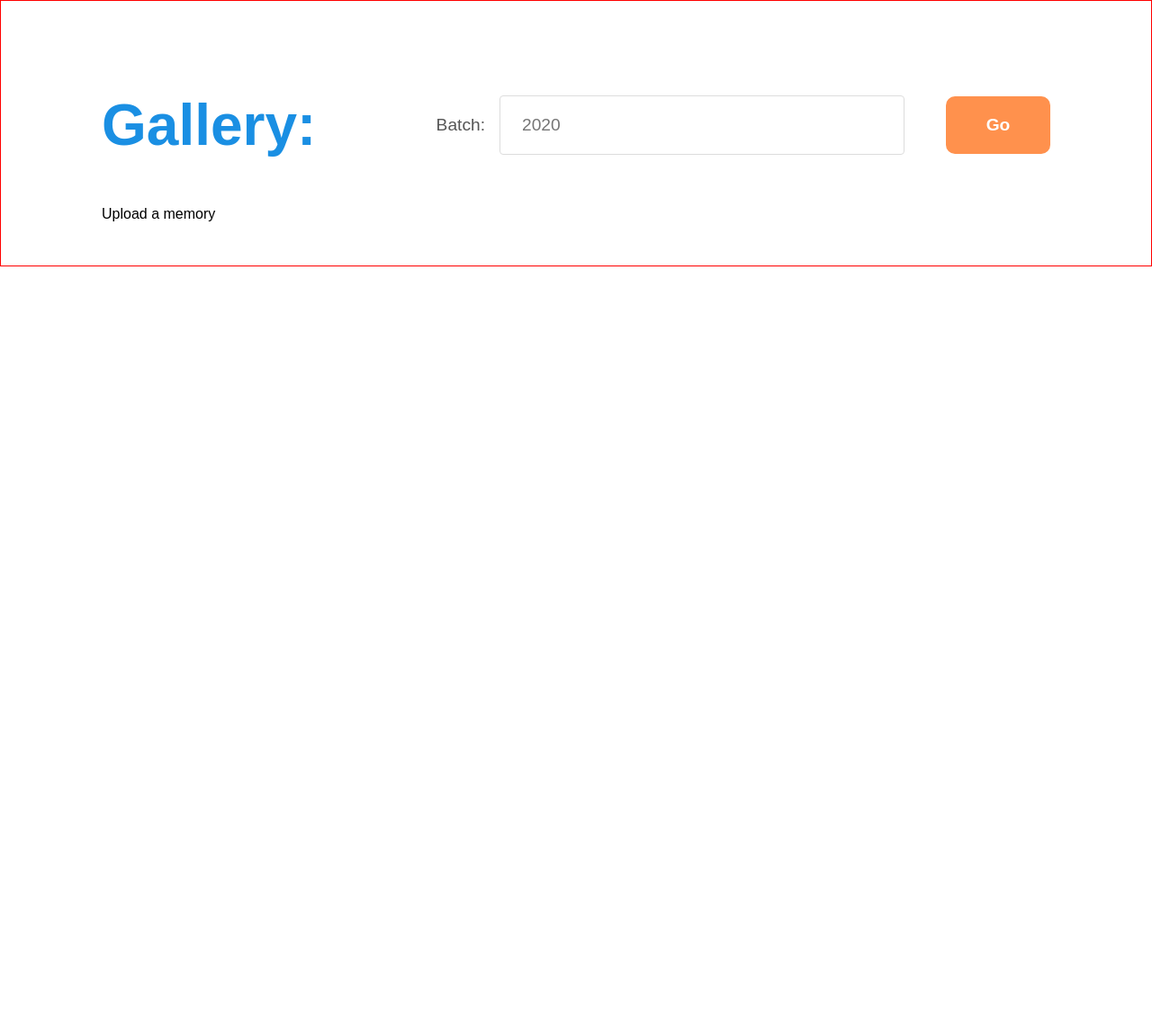
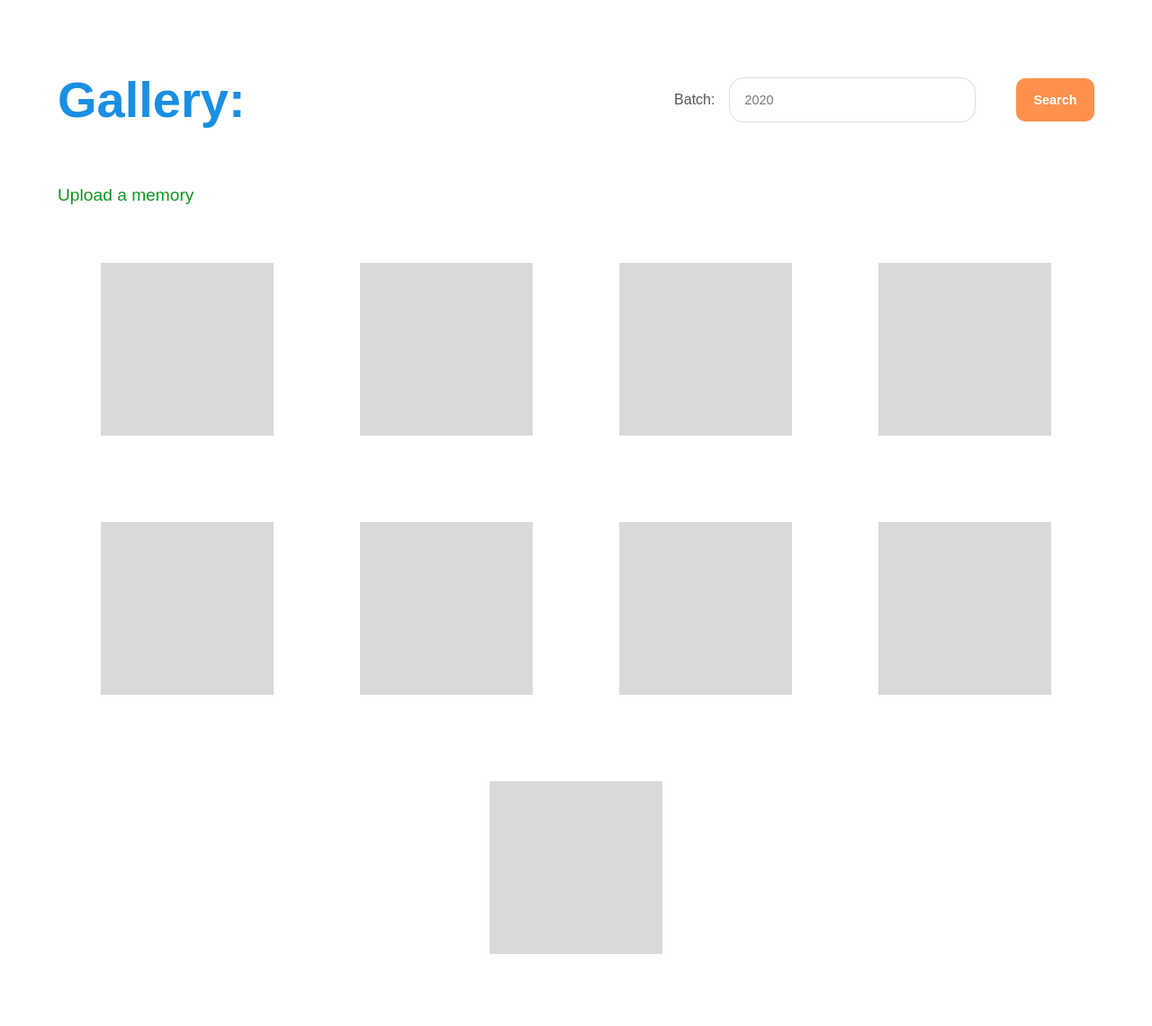
Before and after one commit to shaittoo/alumnirelations, a PHP site: page /gallery.html in a window 1280 px wide. Shown: the whole page at 90% size. Before the commit the page ends 296 px from the top, so only its background shows below. Run offline with PHP 8.4, Linux system fonts and the light colour scheme.

Commit message:
use flexbox and make it responsive

```diff
--- a/css/gallery.css
+++ b/css/gallery.css
@@ -6,18 +6,19 @@ body {
 
 .gallery-container{
     padding: 3rem 7rem;
-    border: 1px solid red;
 }
+
+/* Header */
 
 .gallery-nav{
     display: flex;
-    flex-direction: horizontal;
+    flex-direction: row;
     justify-content: space-between;
 }
 
 .batch-search {
     display: flex;
-    flex-direction: horizontal;
+    flex-direction: row;
     gap: 2rem;
     justify-content: center;
     align-items: center;
@@ -30,11 +31,11 @@ body {
 
 .go-btn{
     width: 9rem;
-    height: 4rem;
+    height: 3.5rem;
     background-color: #FF914D;
     border-radius: 10px;
     border: none;
-    font-size: 1.2rem;
+    font-size: 1rem;
     font-weight: bold;
     color: white;
 }
@@ -50,14 +51,144 @@ body {
     display: block;
     margin-right: 1rem;
     color: #555;
-    font-size: 1.2rem;
+    font-size: 1rem;
 }
 
 .input-group input, .input-group select {
-    height: 3rem;
+    height: 2.5rem;
     width: 25rem;
-    padding: 0.5rem 1.5rem;
+    padding: 0.5rem 1rem;
     border: 1px solid #ddd;
-    border-radius: 4px;
+    border-radius: 1rem;
+    font-size: 1rem;
+}
+
+.upload-memory{
     font-size: 1.2rem;
+    color: #10941D;
+    padding-top: 1rem;
 }
+
+.upload-memory:hover {
+    text-decoration: underline;
+    cursor: pointer;
+}
+
+/* Images */
+.image-grid{
+    display: flex;
+    width: 100%;
+    margin: 0 auto;
+    flex-wrap: wrap;
+    justify-content:center;
+    margin-top: 1rem;
+}
+
+.grid-image{
+    display: block;
+    width: 80%;
+    flex-basis: 100%;
+    padding: 3rem;
+    box-sizing: border-box;
+}
+
+/* Responsiveness */
+
+@media screen and (min-width: 250px) {
+    .gallery-container{
+        padding: 1rem 3rem;
+    }
+    .page-title{
+        font-size: 2rem;
+    }
+    .input-group input, .input-group select {
+        height: 1rem;
+        width: 10rem;
+        padding: 0.5rem 1rem;
+        font-size: 0.7rem;
+    }
+    .go-btn{
+        width: 5rem;
+        height: 2rem;
+        font-size: 0.6rem;
+    }
+    .upload-memory{
+        font-size: 0.3;
+    }
+
+    .gallery-nav{
+        flex-direction: column;
+    }
+}
+
+@media screen and (min-width: 640px) {
+    .gallery-container{
+        padding: 2rem 4rem;
+    }
+    .page-title{
+        font-size: 2.5rem;
+    }
+    .grid-image{
+        flex-basis: 50%;
+    }
+    .input-group input, .input-group select {
+        height: 1.5rem;
+        width: 12rem;
+        padding: 0.5rem 1rem;
+        font-size: 0.8rem;
+    }
+    .go-btn{
+        width: 7rem;
+        height: 2.5rem;
+        font-size: 0.8rem;
+    }
+    .gallery-nav{
+        flex-direction: row;
+    }
+}
+
+@media screen and (min-width: 960px) {
+    .page-title{
+        font-size: 2.75rem;
+    }
+    .grid-image{
+        flex-basis: 33.33%;
+    }
+    .input-group input, .input-group select {
+        height: 1.5rem;
+        width: 12rem;
+        padding: 0.5rem 1rem;
+        font-size: 0.8rem;
+    }
+    .go-btn{
+        width: 7rem;
+        height: 2.5rem;
+        font-size: 0.8rem;
+    }
+    .upload-memory{
+        font-size: 0.7;
+    }
+}
+
+@media screen and (min-width: 1280px) {
+    .page-title{
+        font-size: 3.5rem;
+    }
+    .grid-image{
+        flex-basis: 25%;
+    }
+    .input-group input, .input-group select {
+        height: 2rem;
+        width: 15rem;
+        padding: 0.5rem 1rem;
+        font-size: 0.9rem;
+    }
+    .go-btn{
+        width: 7rem;
+        height: 3rem;
+        font-size: 0.9rem;
+    }
+    .upload-memory{
+        font-size: 1;
+    }
+}
--- a/gallery.html
+++ b/gallery.html
@@ -15,10 +15,21 @@
                     <label for="batch-year">Batch:</label>
                     <input class="input" type="text" id="batch-year" name="batch-year" placeholder="2020">
                 </div>
-                <button class="go-btn" type="submit">Go</button>
+                <button class="go-btn" type="submit">Search</button>
             </div>
         </div>
         <div class="upload-memory">Upload a memory</div>
+        <div class="image-grid">
+            <img class="grid-image" src="images/rectangle.png" alt="">
+            <img class="grid-image" src="images/rectangle.png" alt="">
+            <img class="grid-image" src="images/rectangle.png" alt="">
+            <img class="grid-image" src="images/rectangle.png" alt="">
+            <img class="grid-image" src="images/rectangle.png" alt="">
+            <img class="grid-image" src="images/rectangle.png" alt="">
+            <img class="grid-image" src="images/rectangle.png" alt="">
+            <img class="grid-image" src="images/rectangle.png" alt="">
+            <img class="grid-image" src="images/rectangle.png" alt="">
+        </div>
     </section>
 </body>
 </html>
```
Also changed, not shown: images/rectangle.png (added).
